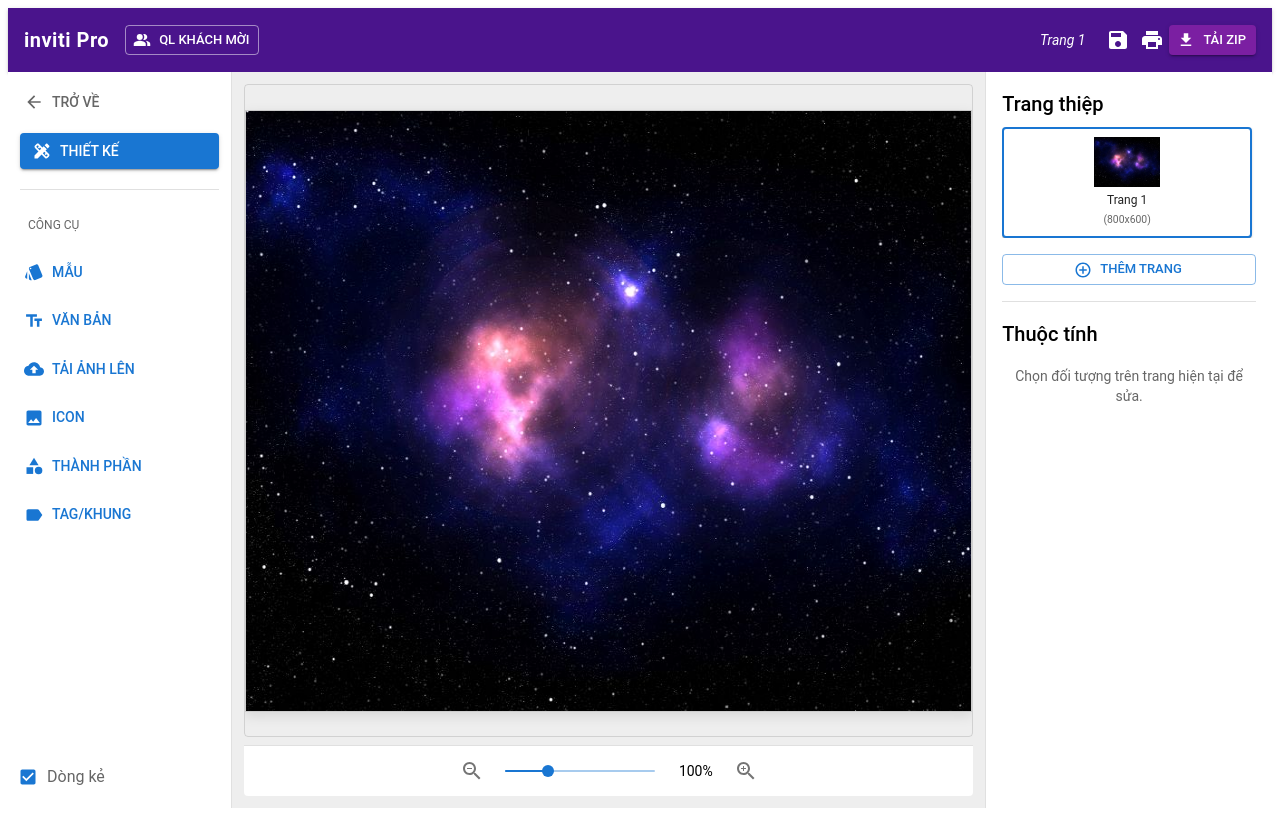
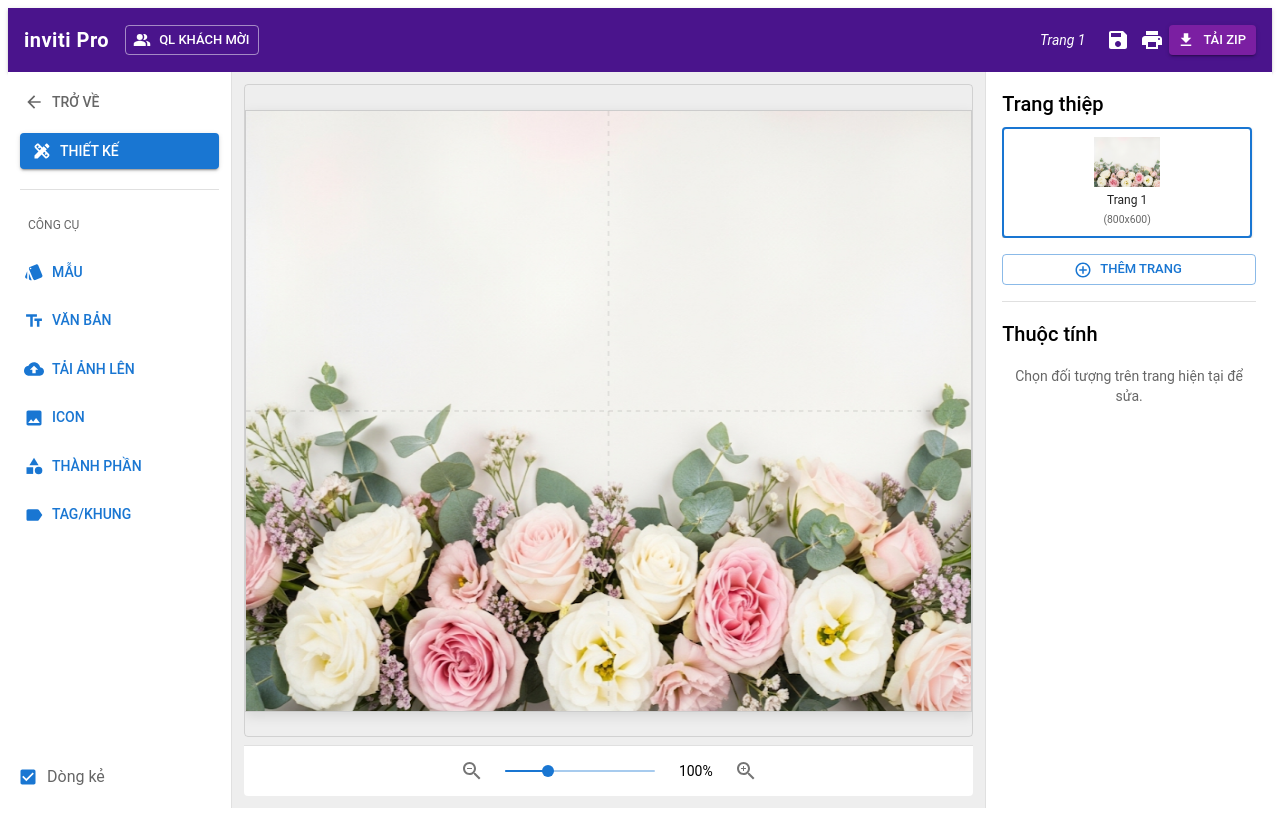
Before and after one commit to AnDev002/ts-canvas-template-editor, a React (Vite) app: page / in a window 1280 px wide. Built offline with nearby package versions, Linux system fonts and the light colour scheme.

Commit message:
Update designContent.tsx

```diff
--- a/src/Pages/DesignPage/Components/DesignContent/designContent.tsx
+++ b/src/Pages/DesignPage/Components/DesignContent/designContent.tsx
@@ -98,9 +98,9 @@ interface Page {
 const FONT_FAMILIES = ['Arial', 'Times New Roman', 'Verdana', 'Courier New', 'Garamond', 'Roboto', 'Open Sans', 'Lato', 'Montserrat', 'Oswald'];
 
 const TEMPLATES: Template[] = [
-    { id: 'template1_local', name: 'Mẫu Cục Bộ 1 (800x600)', imageUrl: '/solarsystem.jpg', width: 800, height: 600 },
-    { id: 'template2_local', name: 'Mẫu Cục Bộ 2 (600x800)', imageUrl: '/tp2.jpg', width: 600, height: 800 },
-    { id: 'template3_local', name: 'Mẫu Cục Bộ 3 (700x500)', imageUrl: '/tp3.jpg', width: 700, height: 500 },
+    { id: 'template1_local', name: 'Mẫu Cục Bộ 1 (800x600)', imageUrl: '/tp800x600.png', width: 800, height: 600 },
+    { id: 'template2_local', name: 'Mẫu Cục Bộ 2 (600x800)', imageUrl: '/tp600x800.png', width: 600, height: 800 },
+    { id: 'template3_local', name: 'Mẫu Cục Bộ 3 (700x500)', imageUrl: '/tp700x500.png', width: 700, height: 500 },
 ];
 
 const ICON_IMAGES = [
```
